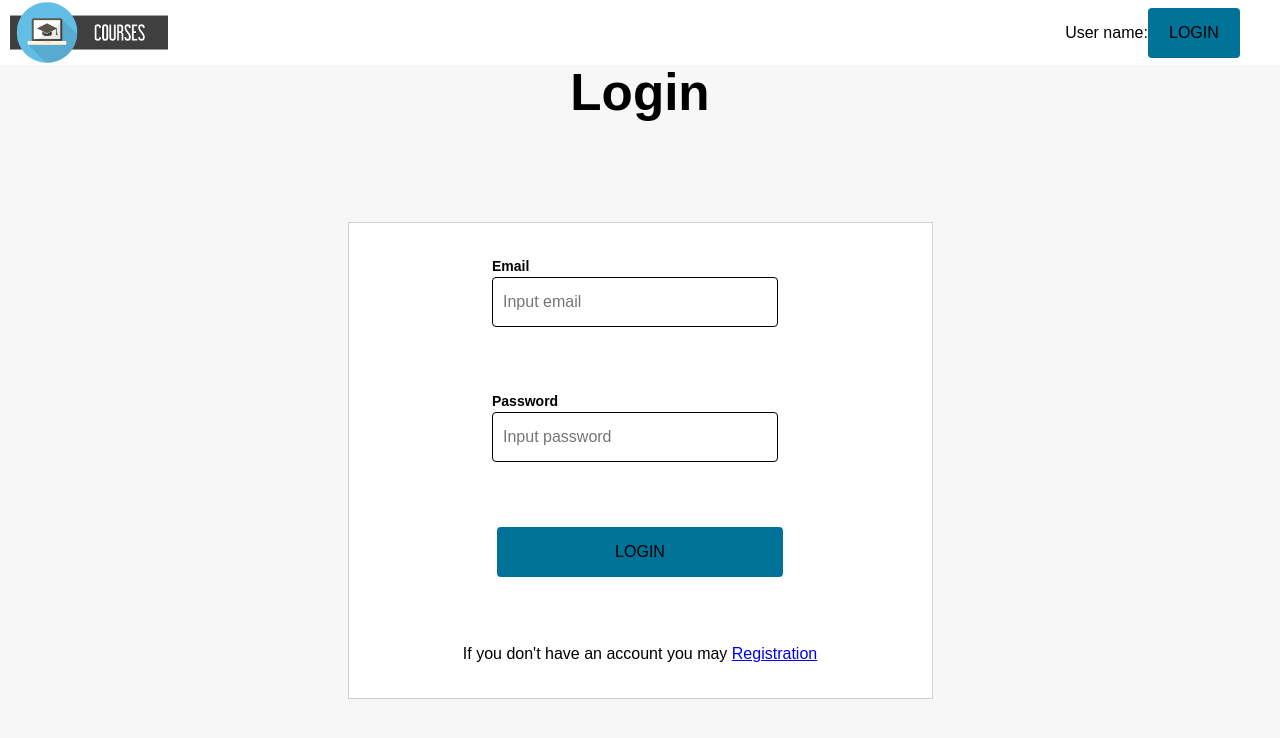
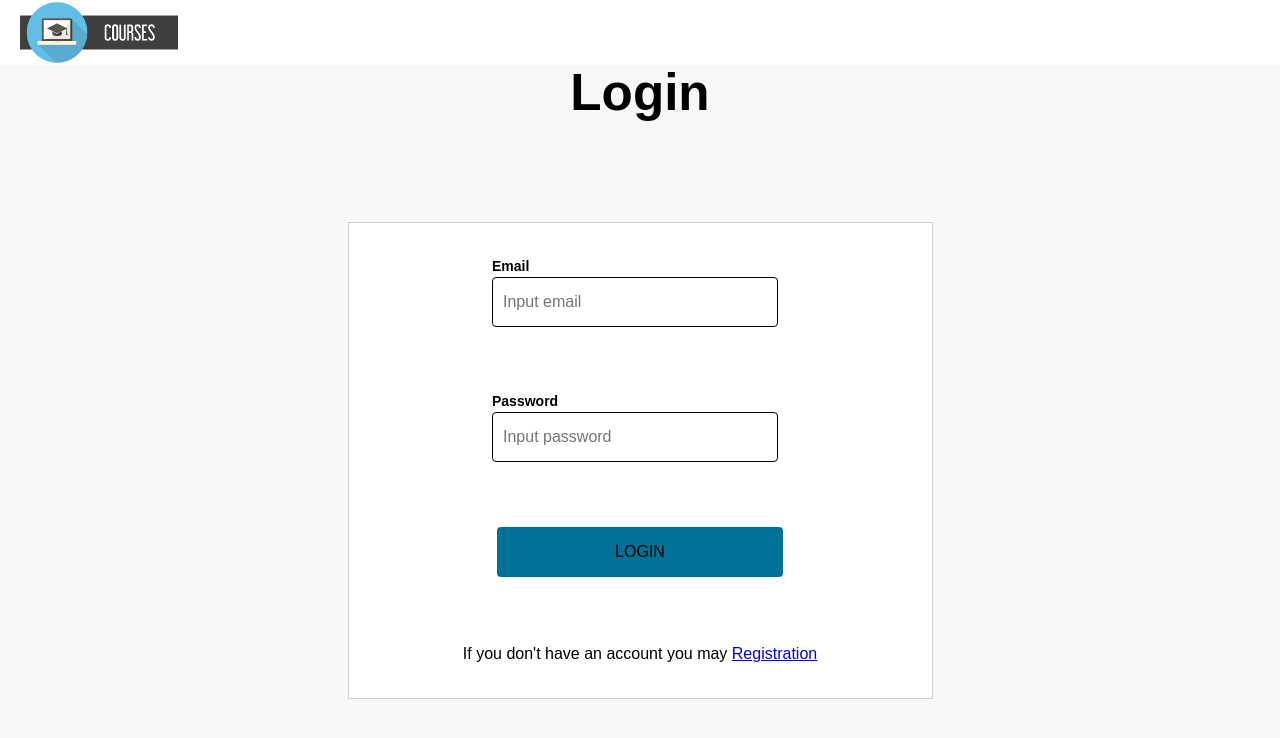
Before and after one commit to Novikov-Ilya/courses, a React (Vite) app: page /login in a window 1280 px wide. Shown: the top 738 px of the page. Built offline with nearby package versions, Linux system fonts and the light colour scheme.

Commit message:
fixed displaying header buttons logic, header styles

```diff
--- a/src/components/Header/Header.tsx
+++ b/src/components/Header/Header.tsx
@@ -1,15 +1,14 @@
 import { Button } from "@common/Button";
 import { Logo } from "@components/Logo";
 import { HeaderStyled, LoginWrapper } from "./styled";
-import { Link, useNavigate } from "react-router-dom";
-import { useLoggedIn } from "@hooks";
+import { useNavigate } from "react-router-dom";
 import { dictionary } from "@i18n/strings";
 import { useEffect, useState } from "react";
+import { publicPaths } from "@constants";
 
 export const Header = () => {
   const [userName, setUserName] = useState('Unknown');
-  const navigate = useNavigate()
-  const isAuthorized = useLoggedIn();
+  const navigate = useNavigate();
 
   console.log(userName)
 
@@ -25,29 +24,26 @@ export const Header = () => {
   }, [userName]);
 
   const loginButtonAction = () => {
-    if (isAuthorized) {
-      localStorage.removeItem('token');
-      localStorage.removeItem('userName');
-      setUserName('Unknown')
-      navigate('/login')
-    } else {
-      navigate('/courses');
-      setUserName(getUserNameFromLocalStorage());
-    }
+    localStorage.removeItem('token');
+    localStorage.removeItem('userName');
+    setUserName('Unknown')
+    navigate('/login')
   }
+
   return (
     <HeaderStyled>
       <Logo />
       <LoginWrapper>
         <div>
-          User name: {userName}
+          {userName}
         </div>
         <div>
-          <Link to={'/login'}>
+          {
+            !publicPaths.includes(location.pathname) &&
             <Button
-              buttonText={isAuthorized ? dictionary.buttonLogout : dictionary.buttonLogin}
+              buttonText={dictionary.buttonLogout}
               handleClick={loginButtonAction} />
-          </Link>
+          }
         </div>
       </LoginWrapper>
     </HeaderStyled>
--- a/src/components/Header/styled.ts
+++ b/src/components/Header/styled.ts
@@ -9,12 +9,11 @@ height: 65px;
 display: flex;
 justify-content: space-between;
 background-color: #fff;
-padding-left: 10px;
+padding: 0 20px;
 `
 
 export const LoginWrapper = styled.div`
   display: flex;
   align-items: center;
-  position: relative;
-  right: 40px;
+  gap: 10px;
 `
--- a/src/components/Logo/Logo.tsx
+++ b/src/components/Logo/Logo.tsx
@@ -1,10 +1,13 @@
+import { Link } from 'react-router-dom';
 import logo from '../../../src/assets/logo.png';
 import { LogoImageStyled } from './styled';
 
 export const Logo = () => {
   return (
     <>
-      <LogoImageStyled src={logo} alt="logo" />
+      <Link to={'/courses'}>
+        <LogoImageStyled src={logo} alt="logo" />
+      </Link>
     </>
   )
 }
```
